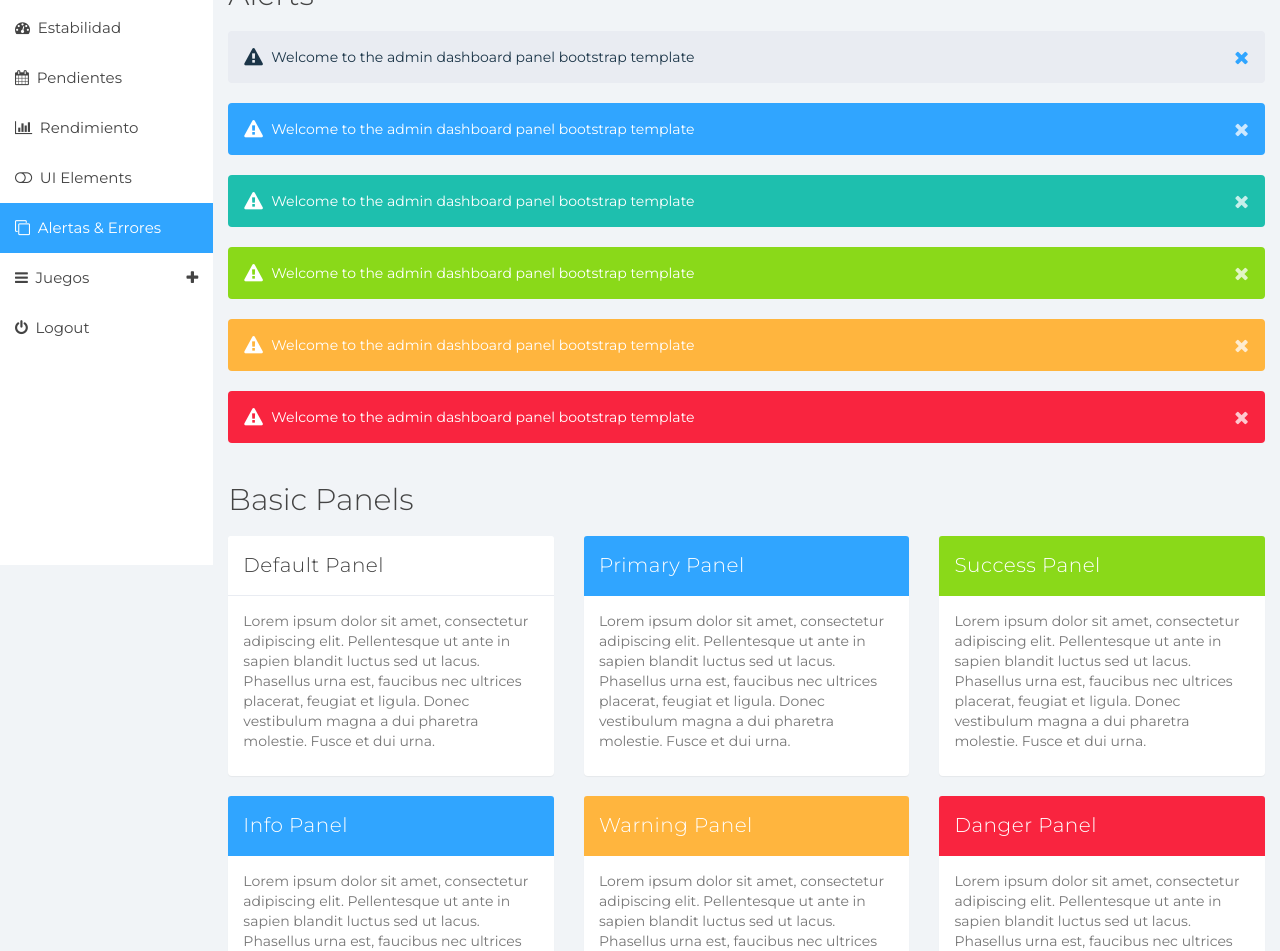
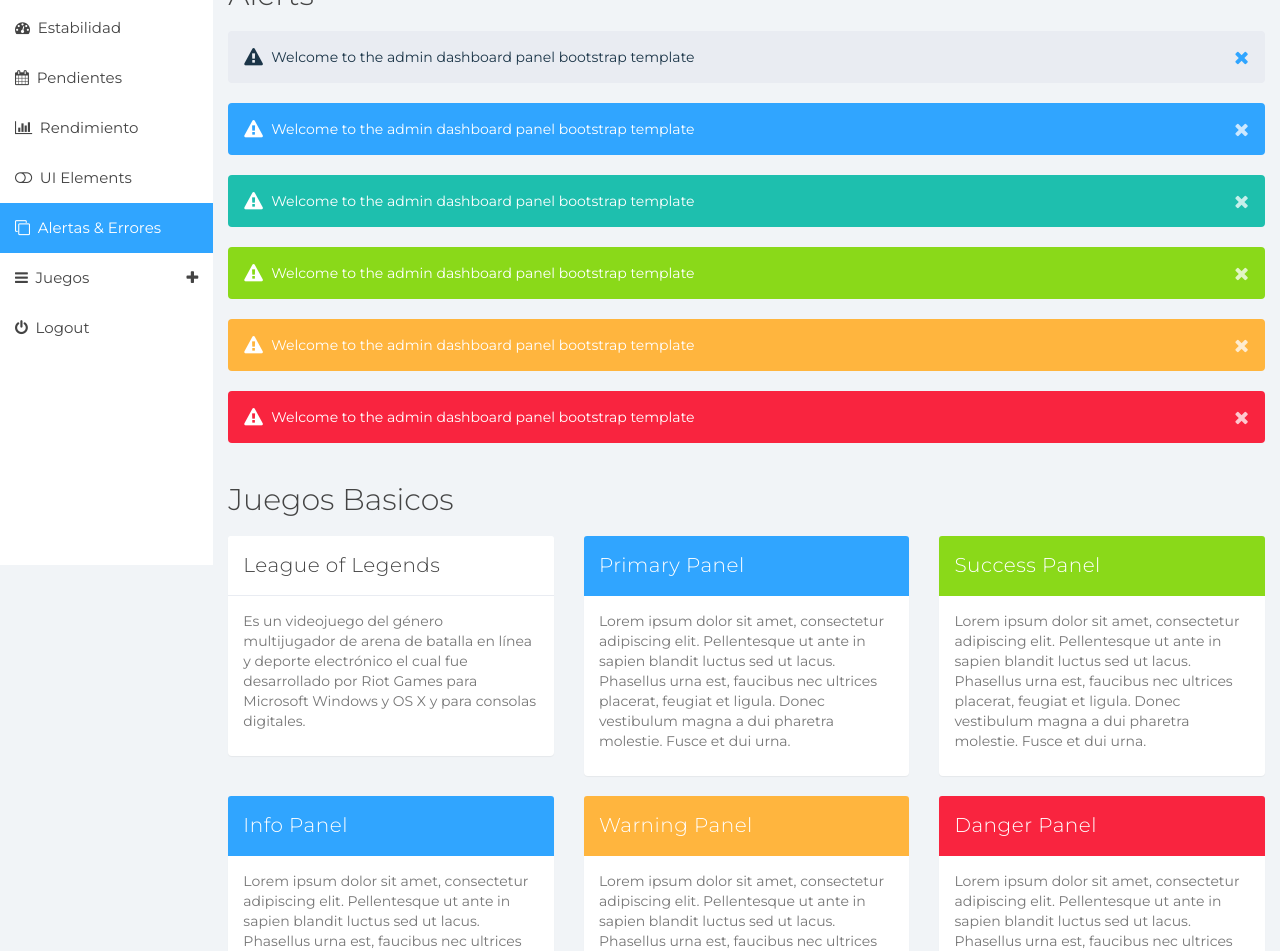
Before and after one commit to AndyWesterd/Sitio-github, a plain HTML site: page Admin/Lumino Admin Bootstrap Template/lumino/panels.html in a window 1280 px wide. Shown: the part 235-1186 px from the top of the page. Drawn offline with Linux system fonts and the light colour scheme.

Commit message:
Se hizo modificaciones en la parte del panel administrativo

```diff
--- a/Admin/Lumino Admin Bootstrap Template/lumino/panels.html
+++ b/Admin/Lumino Admin Bootstrap Template/lumino/panels.html
@@ -155,13 +155,13 @@
 
 		<div class="row">
 			<div class="col-lg-12">
-				<h2>Basic Panels</h2>
+				<h2>Juegos Basicos</h2>
 			</div>
 			<div class="col-md-4">
 				<div class="panel panel-default">
-					<div class="panel-heading">Default Panel</div>
+					<div class="panel-heading">League of Legends</div>
 					<div class="panel-body">
-						<p>Lorem ipsum dolor sit amet, consectetur adipiscing elit. Pellentesque ut ante in sapien blandit luctus sed ut lacus. Phasellus urna est, faucibus nec ultrices placerat, feugiat et ligula. Donec vestibulum magna a dui pharetra molestie. Fusce et dui urna.</p>
+						<p>Es un videojuego del género multijugador de arena de batalla en línea y deporte electrónico el cual fue desarrollado por Riot Games para Microsoft Windows y OS X y para consolas digitales. </p>
 					</div>
 				</div>
 			</div>
```
